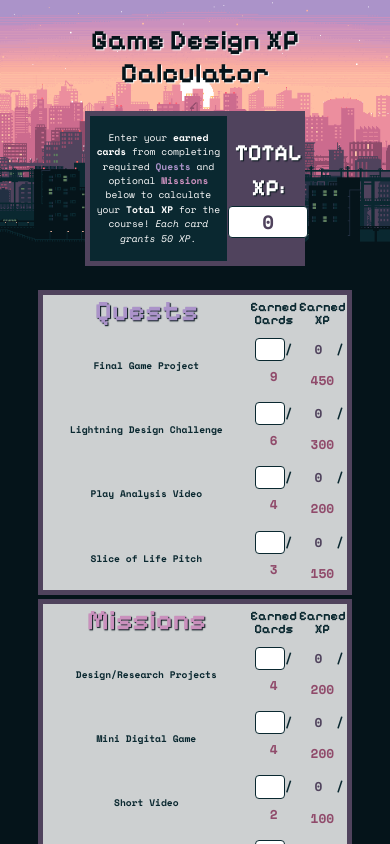
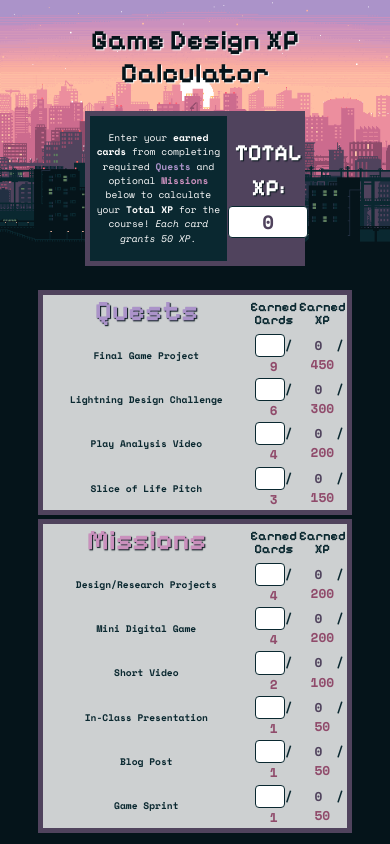
Before and after one commit to KaterinaWalter/xp-calculator, a React (Vite) app: page / in a window 390 px wide. Shown: the top 844 px of the page. Built offline with nearby package versions, Linux system fonts and the light colour scheme; a web font is replaced by a local one.

Commit message:
updated CSS on mobile

```diff
--- a/src/App.css
+++ b/src/App.css
@@ -87,13 +87,13 @@ input {
 }
 .total-cards, .total-xp {
   color: var(--city-pink-dark);
-  padding-top: 6px;
-  padding-bottom: 6px;
+  padding-top: 0px;
+  padding-bottom: 0px;
 }
 .earned-cards, .earned-xp {
   color: var(--city-purple);
-  padding-top: 6px;
-  padding-bottom: 6px;
+  padding-top: 0px;
+  padding-bottom: 0px;
 }
 .assignment-label {
   width: 300px;
```
